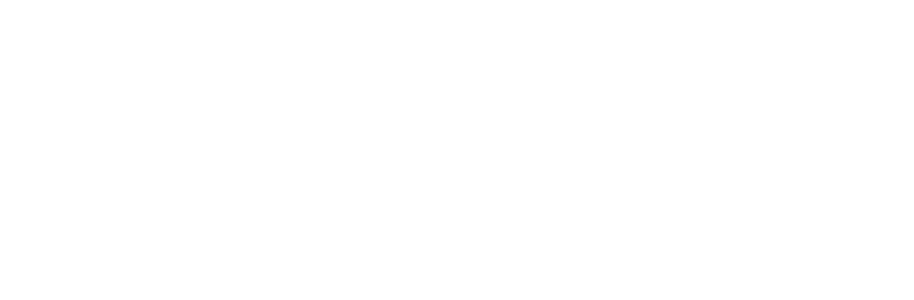
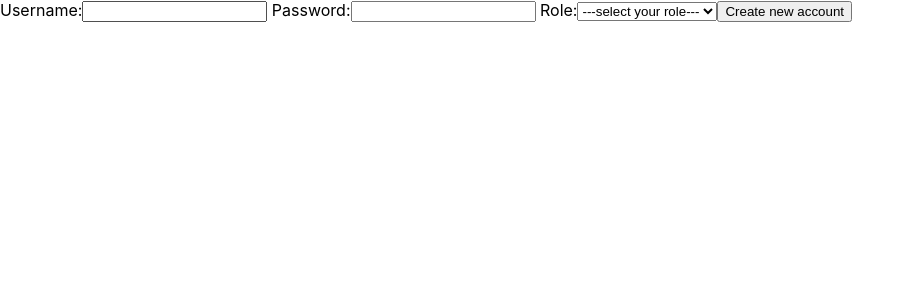
Before and after one commit to danielwright1207/Front-end, a React (Create React App) app in the folder anywhere-fitness/: page /signup in a window 1280 px wide. Shown: the top 300 px of the page, without its empty margins (0-914 px from the left). Built offline with nearby package versions, Linux system fonts and the light colour scheme.

Commit message:
set up signup form

```diff
--- a/anywhere-fitness/src/App.js
+++ b/anywhere-fitness/src/App.js
@@ -2,6 +2,7 @@
 import { Route } from 'react-router-dom';
 import './App.css';
 import Login from './components/Login';
+import Signup from './components/Signup';
 import * as yup from 'yup';
 import schema from './validation/SignupSchema';
 
@@ -10,16 +11,39 @@
   password: ''
 }
 
+const initialSignupValues = {
+  username: '',
+  password: '',
+  role: ''
+}
+
+const initialSignupErrors = {
+  username: '',
+  password: '',
+  role: ''
+}
+
 function App() {
   const [loginValues, setLoginValues] = useState(initialLoginValues);
+  const [signupValues, setSignupValues] = useState(initialSignupValues);
+  const [signupErrors, setSignupErrors] = useState(initialSignupErrors);
 
   const updateLogin = (name, value) => {
     setLoginValues({ ...loginValues, [name]:value });
   }
 
+  const updateSignup = (name, value) => {
+    setSignupValues( { ...signupValues, [name]:value });
+  }
+
   const submitLogin = () => {
     console.log("Here are the submitted values", {loginValues});
     setLoginValues(initialLoginValues);
+  }
+
+  const submitSignup = () => {
+    console.log("Here are the submitted values", {signupValues});
+    setSignupValues(initialSignupValues);
   }
 
   return (
@@ -31,6 +55,14 @@
           submit={submitLogin}
         />
       </Route>
+      <Route path='/signup'>
+        <Signup
+          values={signupValues}
+          update={updateSignup}
+          submit={submitSignup}
+          errors={signupErrors}
+        />
+      </Route>
     </div>
   );
 }
--- /dev/null
+++ b/anywhere-fitness/src/components/Signup.js
@@ -0,0 +1,50 @@
+import React from 'react';
+
+export default function Signup(props) {
+  const { username, password, role } = props.values;
+  const {update, submit, errors} = props;
+
+  const handleChange = evt => {
+    const { name, value} = evt.target;
+    update(name, value)
+  }
+
+  const handleSubmit = evt => {
+    evt.preventDefault();
+    submit()
+  }
+
+  return (
+    <div>
+      <form>
+        <label> Username:
+          <input
+            type='text'
+            name='username'
+            value={username}
+            onChange={handleChange}
+          />
+        </label>
+        <span></span>
+        <label> Password:
+        <input
+            type='password'
+            name='password'
+            value={password}
+            onChange={handleChange}
+          />
+        </label>
+        <span></span>
+        <label> Role:
+          <select name='role' value={role} onChange={handleChange}>
+            <option value=''>---select your role---</option>
+            <option value='instructor'>Instructor</option>
+            <option value='client'>Client</option>
+          </select>
+        </label>
+        <span></span>
+        <button onClick={handleSubmit}>Create new account</button>
+      </form>
+    </div>
+  )
+}
```
Also changed, not shown: 1 other file (tests, documents, lock files or other folders).
